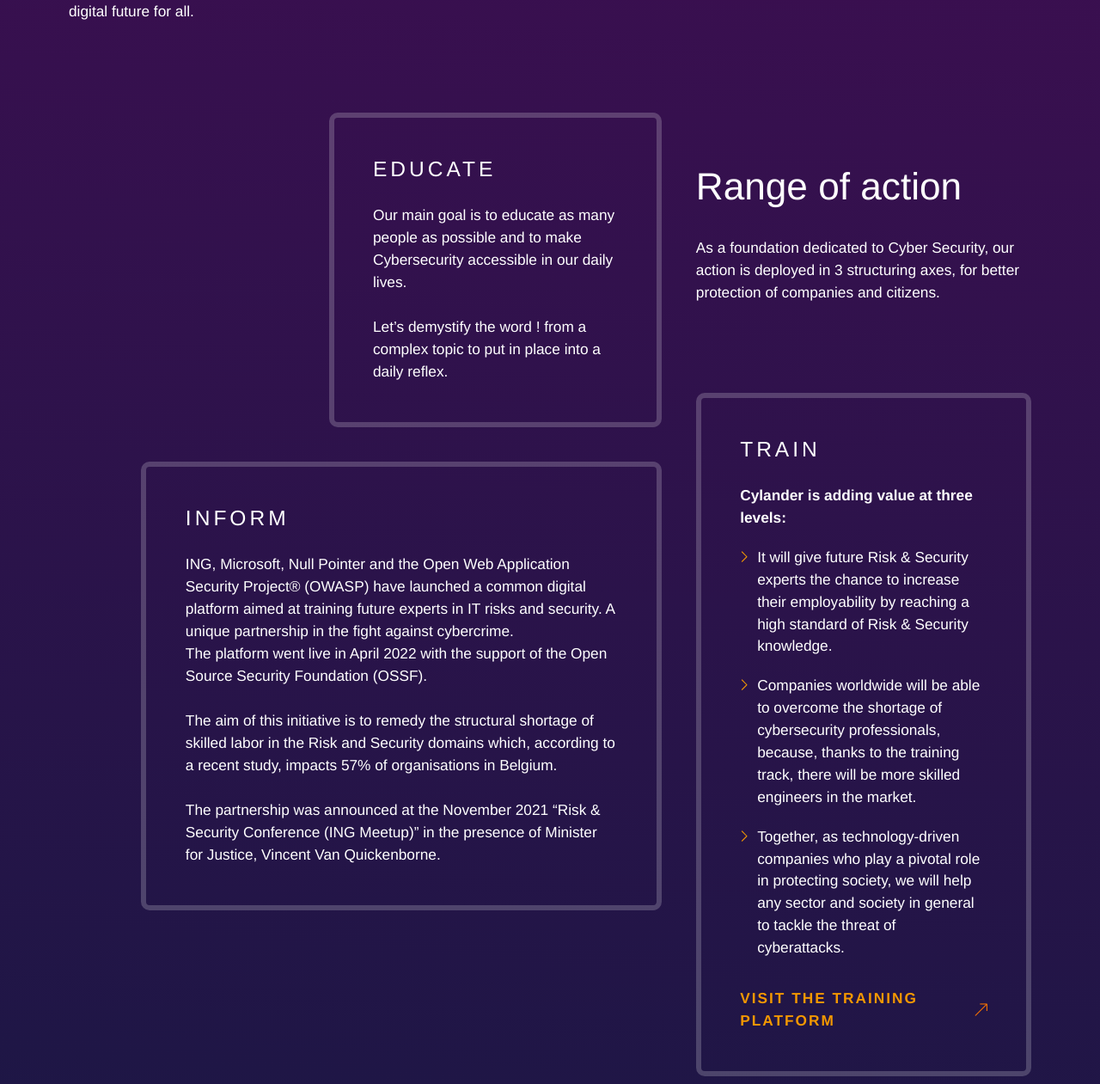
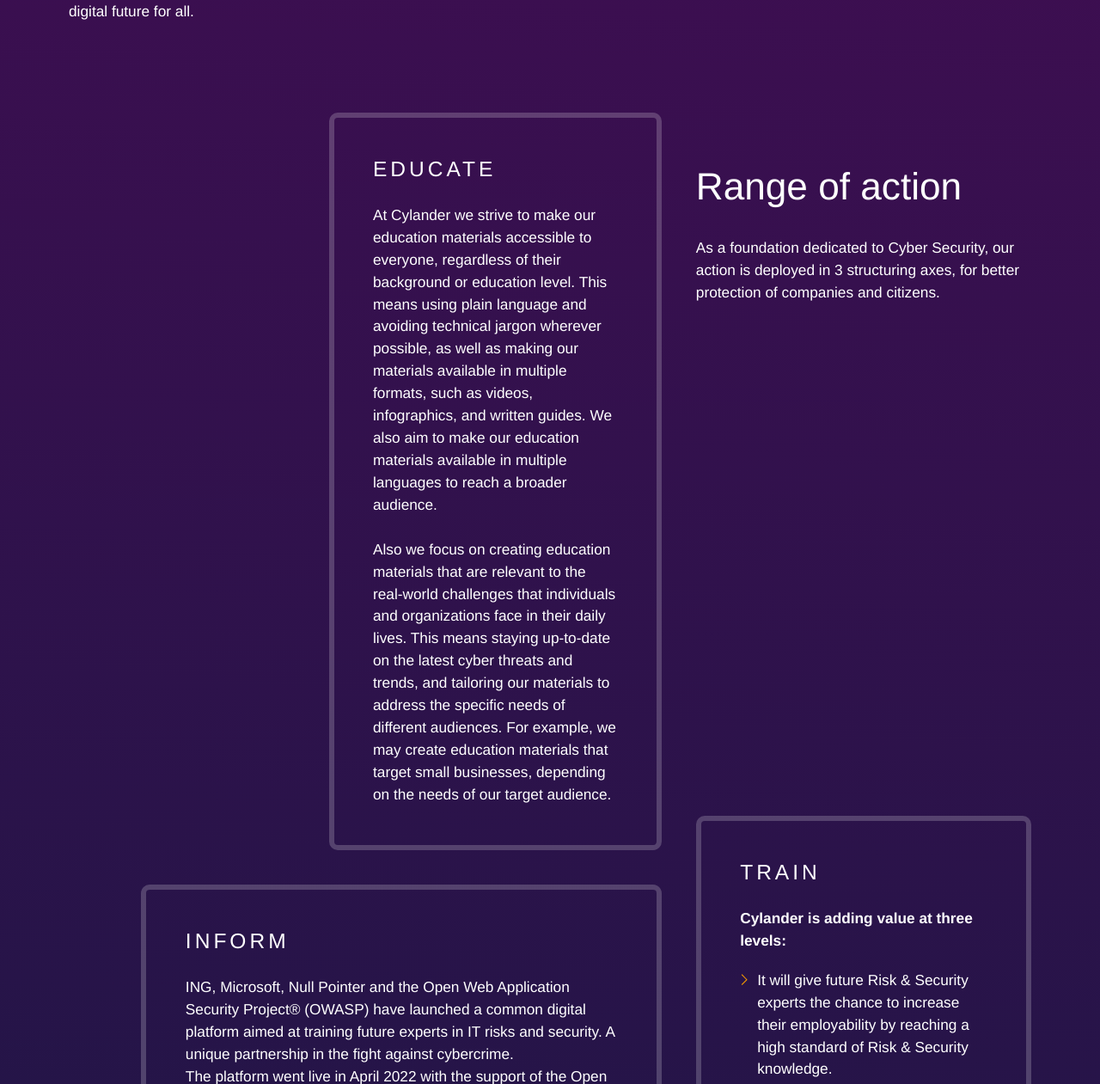
Before and after one commit to Cylander-Cyber-Security-Edu/public-site, a PHP site: page / in a window 1280 px wide. Shown: the part 1505-2766 px from the top of the page at 86% size. Run offline with PHP 8.4, Linux system fonts and the light colour scheme; some web fonts are replaced.

Commit message:
Update index.php

```diff
--- a/index.php
+++ b/index.php
@@ -61,8 +61,8 @@
             </div>
             <div class="row one" id="educate">
               <h3>Educate</h3>
-              <p>Our main goal is to educate as many people as possible and to make Cybersecurity accessible in our daily lives.</p>
-              <p>Let’s demystify the word ! from a complex topic to put in place into a daily reflex.</p>
+              <p>At Cylander we strive to make our education materials accessible to everyone, regardless of their background or education level. This means using plain language and avoiding technical jargon wherever possible, as well as making our materials available in multiple formats, such as videos, infographics, and written guides. We also aim to make our education materials available in multiple languages to reach a broader audience.</p>
+              <p>Also we focus on creating education materials that are relevant to the real-world challenges that individuals and organizations face in their daily lives. This means staying up-to-date on the latest cyber threats and trends, and tailoring our materials to address the specific needs of different audiences. For example, we may create education materials that target small businesses, depending on the needs of our target audience.</p>
             </div>
 
             <div class="row two" id="inform">
```
